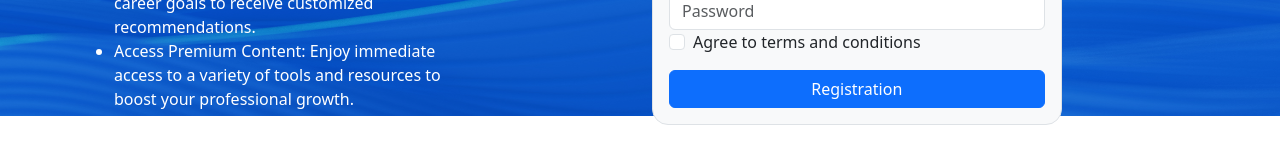
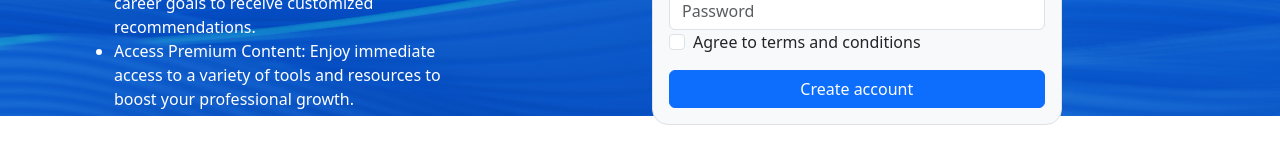
Before and after one commit to Termosfer/careercraft, a React (Vite) app: page /register in a window 1280 px wide. Shown: the part 705-865 px from the top of the page. Built offline with nearby package versions, Linux system fonts and the light colour scheme.

Commit message:
register button

```diff
--- a/src/pages/login/Register.jsx
+++ b/src/pages/login/Register.jsx
@@ -172,7 +172,7 @@ function Register() {
                   />
                 </Form.Group>
                 <Button type="submit" className="w-100">
-                  Registration
+                  Create account
                 </Button>
               </Form>
             </Col>
```
